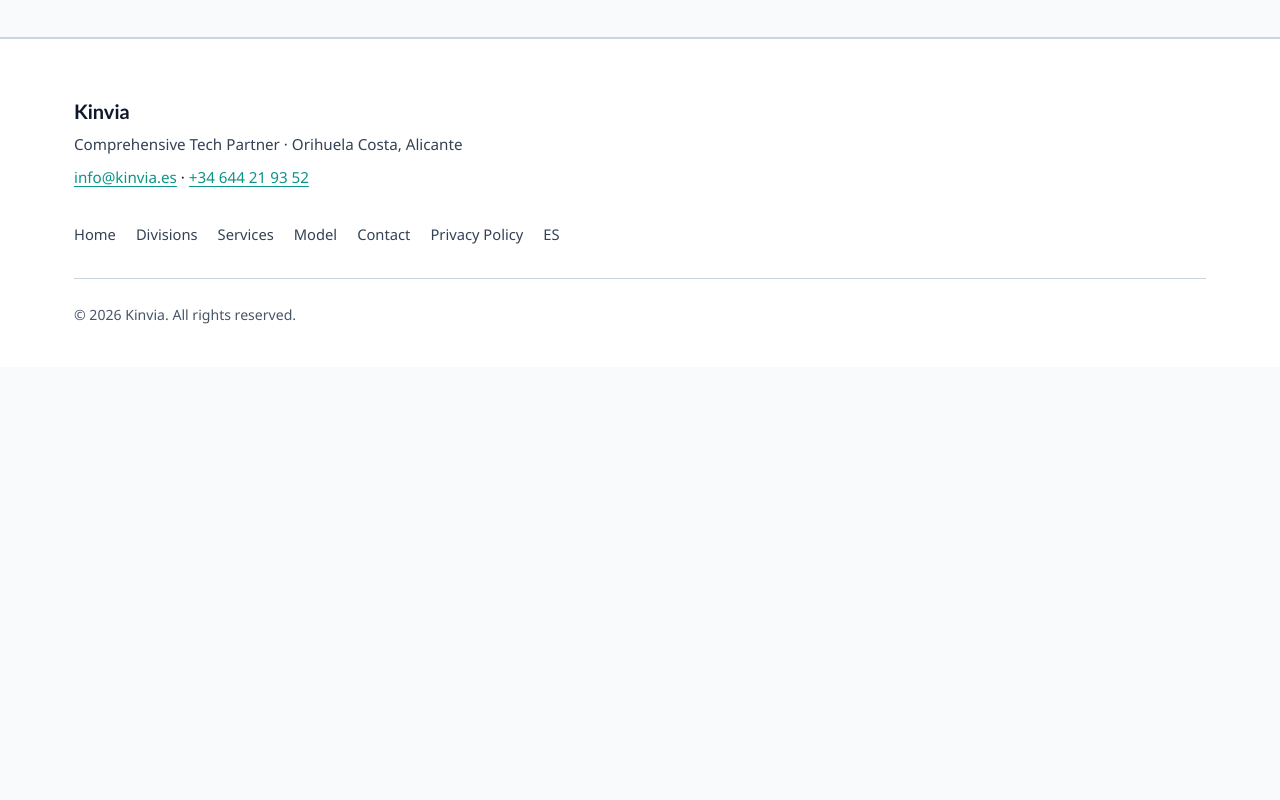
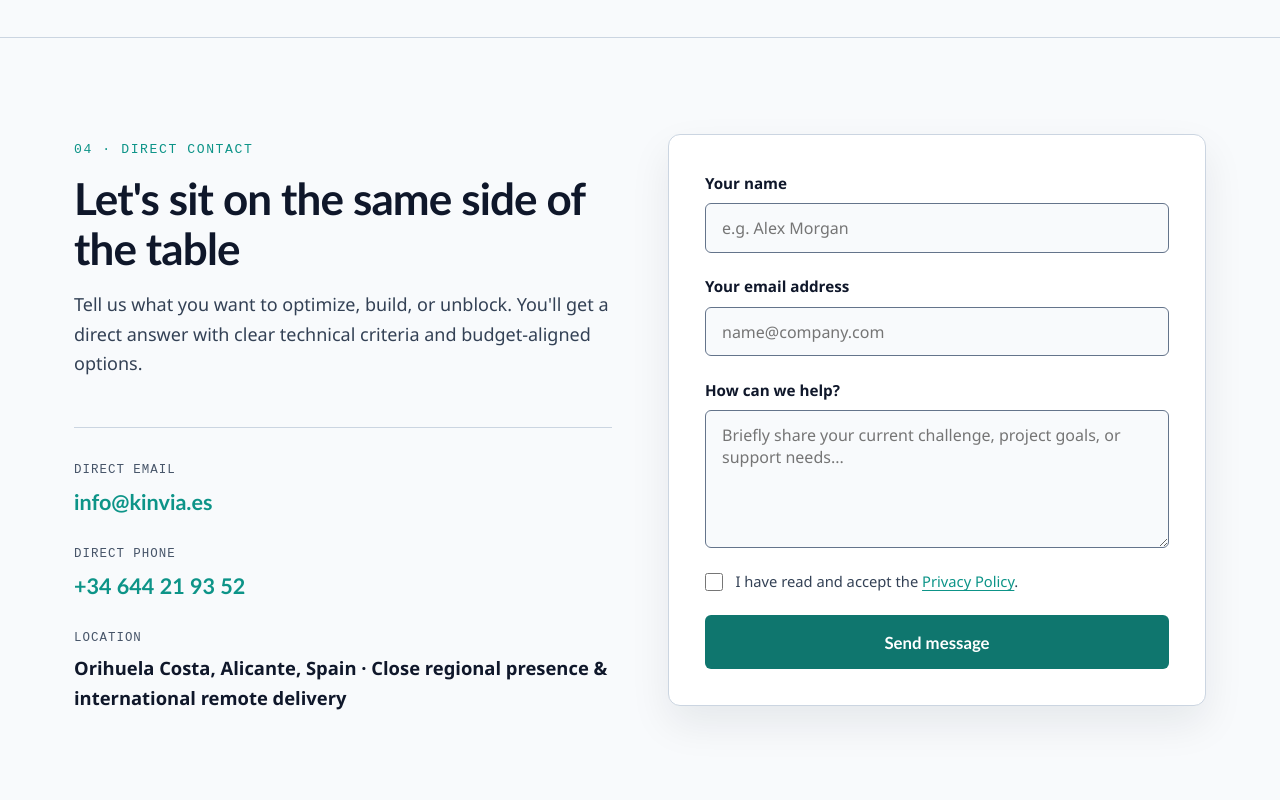
Before and after one commit to kinvia/website, an Astro site: page /en in a window 1280 px wide. Shown: the part 3580-4380 px from the top of the page. Before the commit the page ends 3947 px from the top, so only its background shows below. Built offline with nearby package versions, Linux system fonts and the light colour scheme; Astro itself is replaced by a stand-in of ours.

Commit message:
feat(contact): add Netlify ContactForm island and ContactSection

```diff
--- /dev/null
+++ b/src/components/ContactForm.tsx
@@ -0,0 +1,174 @@
+import React, { useState, useEffect } from 'react';
+import type { Locale, Dictionary } from '../i18n';
+
+export interface ContactFormProps {
+  locale: Locale;
+  copy: Dictionary['contact']['form'];
+  initialSuccess?: boolean;
+}
+
+export function ContactForm({ locale, copy, initialSuccess = false }: ContactFormProps) {
+  const [name, setName] = useState('');
+  const [email, setEmail] = useState('');
+  const [message, setMessage] = useState('');
+  const [privacy, setPrivacy] = useState(false);
+  const [botField, setBotField] = useState('');
+  const [status, setStatus] = useState<'idle' | 'submitting' | 'success' | 'error'>(
+    initialSuccess ? 'success' : 'idle'
+  );
+
+  useEffect(() => {
+    try {
+      const params = new URLSearchParams(window.location.search);
+      if (params.get('enviado') === '1' || params.get('sent') === '1') {
+        setStatus('success');
+      }
+    } catch {
+      // Ignore URL parsing errors in non-browser environments
+    }
+  }, []);
+
+  const actionUrl = locale === 'es' ? '/es/?enviado=1#contact' : '/en/?sent=1#contact';
+
+  const handleSubmit = async (e: React.FormEvent<HTMLFormElement>) => {
+    e.preventDefault();
+
+    // Silent honeypot discard if bot-field is filled
+    if (botField.trim().length > 0) {
+      setStatus('success');
+      return;
+    }
+
+    setStatus('submitting');
+    try {
+      const body = new URLSearchParams({
+        'form-name': 'contact',
+        'bot-field': botField,
+        name,
+        email,
+        message,
+        privacy: privacy ? 'yes' : '',
+      }).toString();
+
+      const res = await fetch('/', {
+        method: 'POST',
+        headers: { 'Content-Type': 'application/x-www-form-urlencoded' },
+        body,
+      });
+
+      if (res.ok) {
+        setStatus('success');
+        setName('');
+        setEmail('');
+        setMessage('');
+        setPrivacy(false);
+      } else {
+        setStatus('error');
+      }
+    } catch {
+      setStatus('error');
+    }
+  };
+
+  return (
+    <div className="contact-form-card">
+      {status === 'success' ? (
+        <div role="status" aria-live="polite" className="form-feedback form-feedback-success">
+          <h3>{copy.successTitle}</h3>
+          <p>{copy.successMessage}</p>
+        </div>
+      ) : (
+        <form
+          name="contact"
+          method="POST"
+          action={actionUrl}
+          data-netlify="true"
+          netlify-honeypot="bot-field"
+          onSubmit={handleSubmit}
+          className="kinvia-form"
+        >
+          <input type="hidden" name="form-name" value="contact" />
+
+          <div data-honeypot="true" aria-hidden="true" className="sr-only-honeypot">
+            <label htmlFor={`bot-field-${locale}`}>Do not fill this out if you are human</label>
+            <input
+              id={`bot-field-${locale}`}
+              name="bot-field"
+              type="text"
+              tabIndex={-1}
+              autoComplete="off"
+              value={botField}
+              onChange={(e) => setBotField(e.target.value)}
+            />
+          </div>
+
+          <div className="form-field">
+            <label htmlFor={`contact-name-${locale}`}>{copy.nameLabel}</label>
+            <input
+              id={`contact-name-${locale}`}
+              name="name"
+              type="text"
+              required
+              autoComplete="name"
+              placeholder={copy.namePlaceholder}
+              value={name}
+              onChange={(e) => setName(e.target.value)}
+            />
+          </div>
+
+          <div className="form-field">
+            <label htmlFor={`contact-email-${locale}`}>{copy.emailLabel}</label>
+            <input
+              id={`contact-email-${locale}`}
+              name="email"
+              type="email"
+              required
+              autoComplete="email"
+              placeholder={copy.emailPlaceholder}
+              value={email}
+              onChange={(e) => setEmail(e.target.value)}
+            />
+          </div>
+
+          <div className="form-field">
+            <label htmlFor={`contact-message-${locale}`}>{copy.messageLabel}</label>
+            <textarea
+              id={`contact-message-${locale}`}
+              name="message"
+              rows={5}
+              required
+              placeholder={copy.messagePlaceholder}
+              value={message}
+              onChange={(e) => setMessage(e.target.value)}
+            />
+          </div>
+
+          <div className="form-checkbox-row">
+            <input
+              id={`contact-privacy-${locale}`}
+              name="privacy"
+              type="checkbox"
+              required
+              checked={privacy}
+              onChange={(e) => setPrivacy(e.target.checked)}
+            />
+            <label htmlFor={`contact-privacy-${locale}`}>
+              {copy.privacyPrefix}{' '}
+              <a href={copy.privacyHref}>{copy.privacyLinkText}</a>.
+            </label>
+          </div>
+
+          {status === 'error' && (
+            <div role="alert" className="form-feedback form-feedback-error">
+              <p>{copy.errorMessage}</p>
+            </div>
+          )}
+
+          <button type="submit" className="btn-primary" disabled={status === 'submitting'}>
+            {status === 'submitting' ? copy.submitting : copy.submit}
+          </button>
+        </form>
+      )}
+    </div>
+  );
+}
--- /dev/null
+++ b/src/components/ContactSection.astro
@@ -0,0 +1,171 @@
+---
+import { type Locale, getDictionary } from '../i18n';
+import { ContactForm } from './ContactForm';
+
+export interface Props {
+  locale: Locale;
+}
+
+const { locale } = Astro.props;
+const dict = getDictionary(locale);
+const c = dict.contact;
+---
+
+<section id="contact" class="section-shell contact-section" tabindex="-1" aria-labelledby="contact-heading">
+  <div class="container contact-grid">
+    <div class="contact-info">
+      <span class="section-eyebrow">{c.eyebrow}</span>
+      <h2 id="contact-heading" class="section-title">{c.title}</h2>
+      <p class="section-subtitle">{c.subtitle}</p>
+
+      <dl class="direct-channels">
+        <div class="channel-item">
+          <dt>{c.emailLabel}</dt>
+          <dd>
+            <a href={`mailto:${c.email}`} class="channel-link">{c.email}</a>
+          </dd>
+        </div>
+
+        <div class="channel-item">
+          <dt>{c.phoneLabel}</dt>
+          <dd>
+            <a href={c.phoneHref} class="channel-link">{c.phone}</a>
+          </dd>
+        </div>
+
+        <div class="channel-item">
+          <dt>{c.locationLabel}</dt>
+          <dd>{c.location}</dd>
+        </div>
+      </dl>
+    </div>
+
+    <div class="contact-form-wrapper">
+      <ContactForm client:visible locale={locale} copy={c.form} />
+    </div>
+  </div>
+</section>
+
+<style>
+  .contact-grid {
+    display: grid;
+    grid-template-columns: repeat(auto-fit, minmax(320px, 1fr));
+    gap: 3.5rem;
+    align-items: start;
+  }
+
+  .direct-channels {
+    display: flex;
+    flex-direction: column;
+    gap: 1.5rem;
+    margin-top: 2rem;
+    padding-top: 2rem;
+    border-top: 1px solid var(--border-subtle);
+  }
+
+  .channel-item dt {
+    font-family: var(--font-mono);
+    font-size: 0.78rem;
+    text-transform: uppercase;
+    letter-spacing: 0.08em;
+    color: var(--text-muted);
+    margin-bottom: 0.25rem;
+  }
+
+  .channel-item dd {
+    font-size: 1.15rem;
+    font-weight: 600;
+    color: var(--text-primary);
+  }
+
+  .channel-link {
+    font-family: var(--font-display);
+    font-size: 1.35rem;
+    font-weight: 700;
+    color: var(--accent-tech-strong);
+    text-decoration: none;
+  }
+
+  .channel-link:hover {
+    text-decoration: underline;
+  }
+
+  :global(.contact-form-card) {
+    background-color: var(--bg-elevated);
+    border: 1px solid var(--border-subtle);
+    border-radius: var(--radius-md);
+    padding: 2.25rem;
+    box-shadow: var(--shadow-elevated);
+  }
+
+  :global(.kinvia-form) {
+    display: flex;
+    flex-direction: column;
+    gap: 1.35rem;
+  }
+
+  :global(.form-field) {
+    display: flex;
+    flex-direction: column;
+    gap: 0.45rem;
+  }
+
+  :global(.form-field label) {
+    font-weight: 600;
+    font-size: 0.95rem;
+    color: var(--text-primary);
+  }
+
+  :global(.form-field input),
+  :global(.form-field textarea) {
+    width: 100%;
+    padding: 0.8rem 1rem;
+    background-color: var(--bg-primary);
+    border: 1px solid var(--border-strong);
+    border-radius: var(--radius-sm);
+    color: var(--text-primary);
+    font-family: var(--font-body);
+    font-size: 1rem;
+  }
+
+  :global(.form-field input:focus),
+  :global(.form-field textarea:focus) {
+    border-color: var(--accent-tech-strong);
+  }
+
+  :global(.form-checkbox-row) {
+    display: flex;
+    align-items: flex-start;
+    gap: 0.75rem;
+    font-size: 0.92rem;
+    color: var(--text-secondary);
+  }
+
+  :global(.form-checkbox-row input[type="checkbox"]) {
+    width: 1.15rem;
+    height: 1.15rem;
+    margin-top: 0.2rem;
+    accent-color: var(--accent-tech);
+  }
+
+  :global(.form-feedback) {
+    padding: 1.25rem;
+    border-radius: var(--radius-sm);
+  }
+
+  :global(.form-feedback-success) {
+    border-left: 4px solid var(--success);
+    background-color: var(--bg-surface);
+  }
+
+  :global(.form-feedback-success h3) {
+    margin-bottom: 0.5rem;
+    color: var(--success);
+  }
+
+  :global(.form-feedback-error) {
+    border-left: 4px solid var(--danger);
+    background-color: var(--bg-surface);
+    color: var(--danger);
+  }
+</style>
--- a/src/pages/en/index.astro
+++ b/src/pages/en/index.astro
@@ -4,6 +4,7 @@
 import TwoAxes from '../../components/TwoAxes.astro';
 import Services from '../../components/Services.astro';
 import CommercialModel from '../../components/CommercialModel.astro';
+import ContactSection from '../../components/ContactSection.astro';
 
 const locale = 'en';
 ---
@@ -13,4 +14,5 @@
   <TwoAxes locale={locale} />
   <Services locale={locale} />
   <CommercialModel locale={locale} />
+  <ContactSection locale={locale} />
 </BaseLayout>
--- a/src/pages/es/index.astro
+++ b/src/pages/es/index.astro
@@ -4,6 +4,7 @@
 import TwoAxes from '../../components/TwoAxes.astro';
 import Services from '../../components/Services.astro';
 import CommercialModel from '../../components/CommercialModel.astro';
+import ContactSection from '../../components/ContactSection.astro';
 
 const locale = 'es';
 ---
@@ -13,4 +14,5 @@
   <TwoAxes locale={locale} />
   <Services locale={locale} />
   <CommercialModel locale={locale} />
+  <ContactSection locale={locale} />
 </BaseLayout>
```
Also changed, not shown: tests/contact-form.test.tsx (added, +49 -0 lines).
